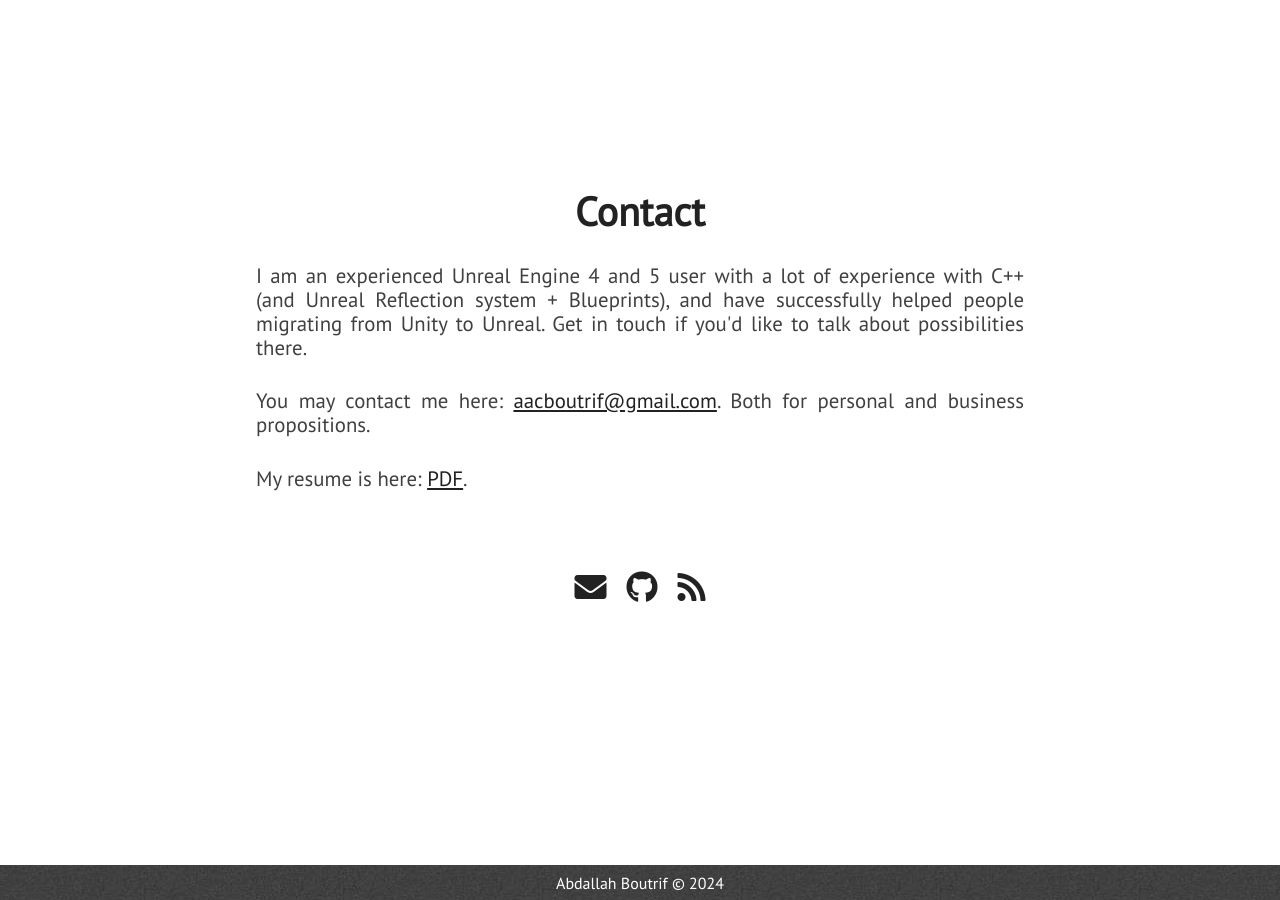
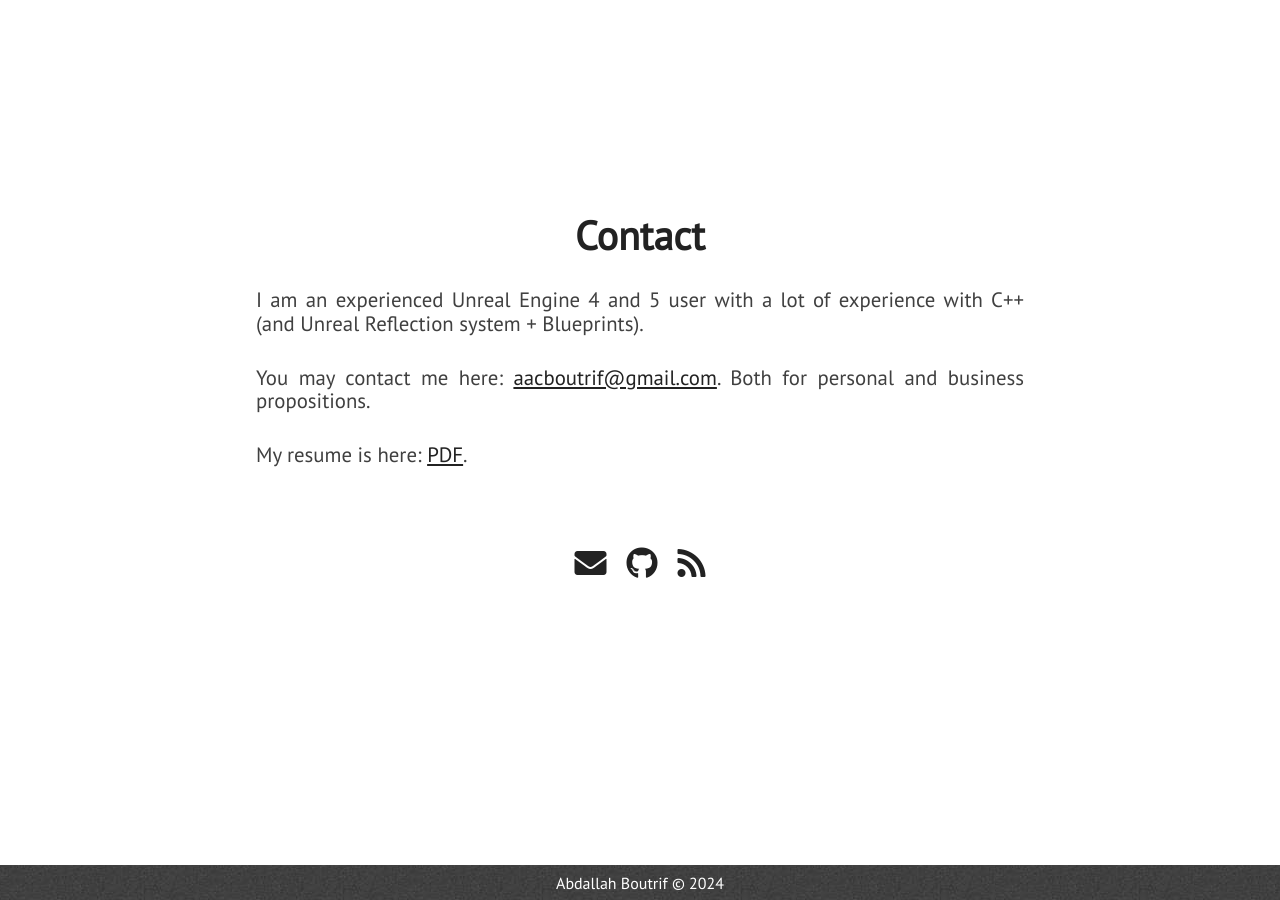
Before and after one commit to Bibool/portfolio.github.io, a Jekyll site: the page built from index.html, in a window 1280 px wide and 900 px high, scrolled down 3118 px. Built offline with Jekyll 4.4.1, drawn with Linux system fonts in a browser that asks for light colours; nearby versions of some CDN libraries.

Commit message:
Update extra.html

```diff
--- a/_includes/extra.html
+++ b/_includes/extra.html
@@ -3,7 +3,7 @@
         <div>
             <div class="section-heading" id="chat-text">Contact</div>
             <p class="paragraph-text justify-text">
-                I am an experienced Unreal Engine 4 and 5 user with a lot of experience with C++ (and Unreal Reflection system + Blueprints), and have successfully helped people migrating from Unity to Unreal. Get in touch if you'd like to talk about possibilities there.
+                I am an experienced Unreal Engine 4 and 5 user with a lot of experience with C++ (and Unreal Reflection system + Blueprints).
             </p>
             <p class="paragraph-text justify-text">
                 You may contact me here: <a href="mailto:{{ site.email }}">{{ site.email }}</a>. Both for personal and business propositions.
```
